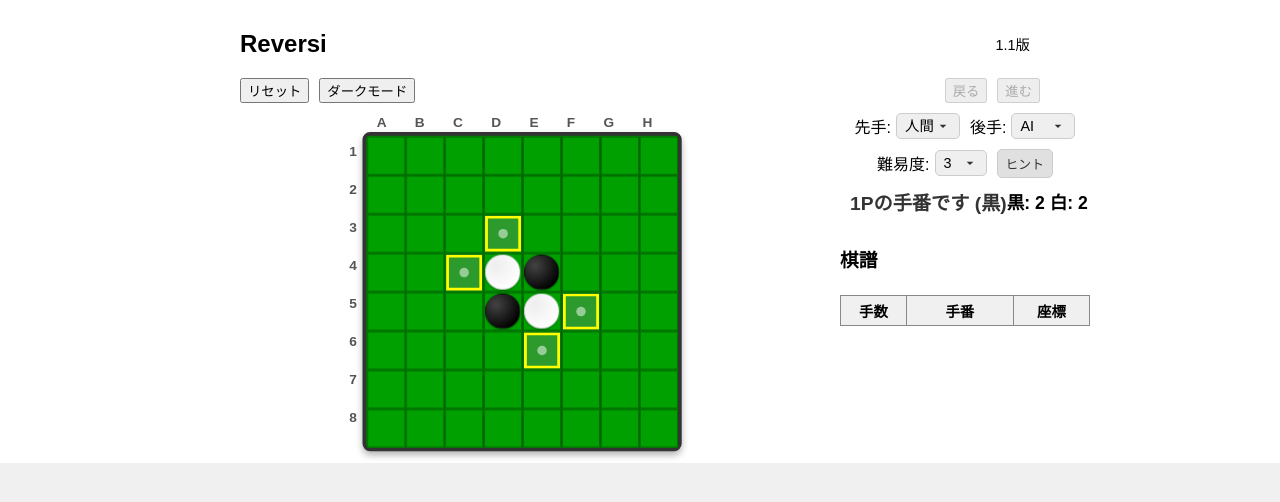
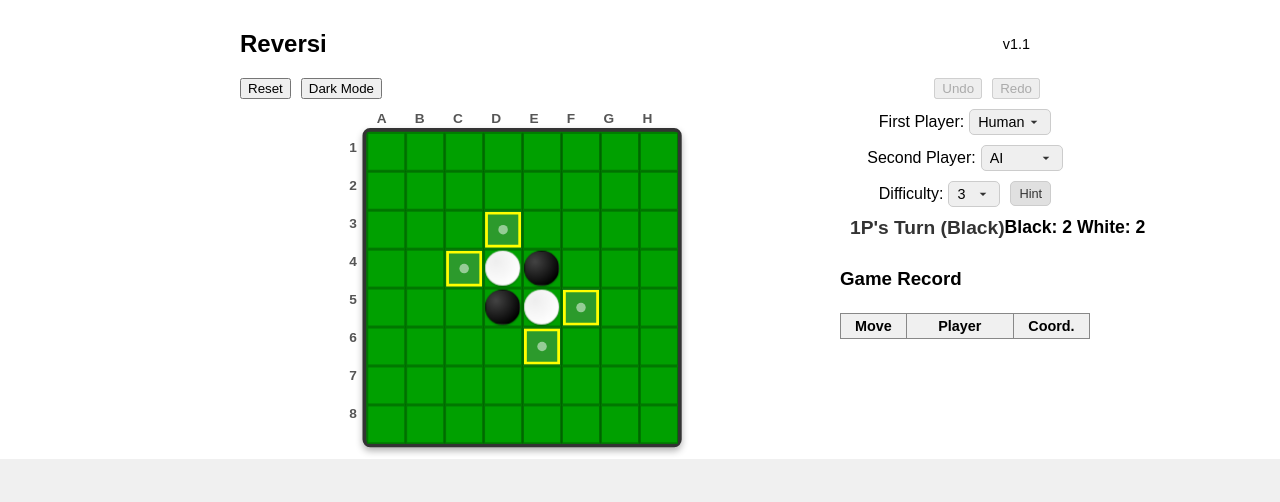
Before and after one commit to takashiotakes/Reversi, a React (Vite) app: page / in a window 1280 px wide. Shown: the top 502 px of the page. Built offline with nearby package versions, Linux system fonts and the light colour scheme; the HTML template or start-up script is replaced by a standard one.

Commit message:
Translated from Japanese to English.

```diff
--- a/src/OthelloGame.tsx
+++ b/src/OthelloGame.tsx
@@ -292,10 +292,10 @@ export default function OthelloGame() {
       const finalWhiteCount = countStones("white");
 
       if (finalBlackCount > finalWhiteCount)
-        setGameResult("黒の勝ち"); // Black wins
+        setGameResult("Black wins"); // Black wins
       else if (finalWhiteCount > finalBlackCount)
-        setGameResult("白の勝ち"); // White wins
-      else setGameResult("引き分け"); // Draw
+        setGameResult("White wins"); // White wins
+      else setGameResult("Draw"); // Draw
       setIsProcessingAIMove(false); // Reset AI processing flag
       return; // Game ended, no further actions
     }
@@ -389,7 +389,7 @@ export default function OthelloGame() {
     aiDepth,
     nextPlayer,
     gameResult,
-    // isProcessingAIMove はここから削除
+    // isProcessingAIMove is removed from here
   ]);
 
   // Handles cell click (for human player)
@@ -557,7 +557,7 @@ export default function OthelloGame() {
     // Cannot show hint if no valid moves
     if (validMoves.length === 0) {
       // TODO: Replace with custom modal
-      alert("打てる手がありません。"); // No moves available
+      alert("No moves available."); // No moves available
       return;
     }
 
@@ -577,7 +577,7 @@ export default function OthelloGame() {
       // No automatic hiding
     } else {
       // TODO: Replace with custom modal
-      alert("最善手を計算できませんでした。"); // Could not calculate optimal move
+      alert("Could not calculate optimal move."); // Could not calculate optimal move
     }
   }, [
     board,
@@ -606,7 +606,7 @@ export default function OthelloGame() {
         symbol = playerWhoMoved === "black" ? "●" : "◯"; // Filled circle for black in light mode
       }
 
-      let playerText = `${symbol} ${playerWhoMoved === "black" ? "黒" : "白"}`; // Black / White
+      let playerText = `${symbol} ${playerWhoMoved === "black" ? "Black" : "White"}`; // Black / White
       let coordinateText = "-";
 
       if (moveRecord.movePos) {
@@ -640,16 +640,16 @@ export default function OthelloGame() {
   // Message indicating whose turn it is
   const turnMessage = (() => {
     if (gameResult) return ""; // Do not display message if game has ended
-    const playerColor = currentPlayer === "black" ? "黒" : "白"; // Black / White
+    const playerColor = currentPlayer === "black" ? "Black" : "White"; // Black / White
 
     if (currentPlayer === "black") {
       return `${
         firstPlayerType === "human" ? "1P" : "AI"
-      }の手番です (${playerColor})`; // 1P's turn (Black) / AI's turn (Black)
+      }'s Turn (${playerColor})`; // 1P's turn (Black) / AI's turn (Black)
     } else {
       return `${
         secondPlayerType === "human" ? "2P" : "AI"
-      }の手番です (${playerColor})`; // 2P's turn (White) / AI's turn (White)
+      }'s Turn (${playerColor})`; // 2P's turn (White) / AI's turn (White)
     }
   })();
 
@@ -657,7 +657,7 @@ export default function OthelloGame() {
     <div className={`othello ${darkMode ? "dark" : "light"}`}>
       <div style={{ display: 'flex', justifyContent: 'flex-start', alignItems: 'center', width: '100%', maxWidth: '800px' }}>
         <h2>Reversi</h2>
-        <span style={{ fontSize: '0.9em', marginLeft: 'auto', marginRight: '10px' }}>1.1版</span> {/* 版数表示の変更 */}
+        <span style={{ fontSize: '0.9em', marginLeft: 'auto', marginRight: '10px' }}>v1.1</span> {/* Version display change */}
       </div>
 
       {/* Container for control buttons and mode settings */}
@@ -683,13 +683,13 @@ export default function OthelloGame() {
               setIsProcessingAIMove(false); // Reset AI processing flag on reset
             }}
           >
-            リセット
+            Reset
           </button>
           <button
             onClick={() => setDarkMode(!darkMode)}
             className="dark-mode-button"
           >
-            {darkMode ? "ライトモード" : "ダークモード"}{" "}
+            {darkMode ? "Light Mode" : "Dark Mode"}{" "}
             {/* Light mode / Dark mode */}
           </button>
         </div>
@@ -700,13 +700,13 @@ export default function OthelloGame() {
             disabled={currentMove <= 0 || isProcessingAIMove} // Disable if at initial board or AI is processing
             onClick={handleUndo}
           >
-            戻る {/* Back */}
+            Undo {/* Back */}
           </button>
           <button
             disabled={currentMove >= history.length - 1 || isProcessingAIMove} // Disable if at end of history or AI is processing
             onClick={handleRedo}
           >
-            進む {/* Forward */}
+            Redo {/* Forward */}
           </button>
         </div>
       </div>
@@ -752,8 +752,7 @@ export default function OthelloGame() {
                     const isHint =
                       showHint &&
                       hintMove &&
-                      hintMove[0] === x &&
-                      hintMove[1] === y;
+                      hintMove[0] === x && hintMove[1] === y;
 
                     return (
                       <div
@@ -790,33 +789,33 @@ export default function OthelloGame() {
           {/* Mode selection, AI difficulty, Hint button */}
           <div className="game-settings">
             <div className="player-select-group">
-              先手: {/* First player */}
+              First Player: {/* First player */}
               <select
                 value={firstPlayerType}
                 onChange={(e) =>
                   setFirstPlayerType(e.target.value as "human" | "ai")
                 }
               >
-                <option value="human">人間</option> {/* Human */}
+                <option value="human">Human</option> {/* Human */}
                 <option value="ai">AI</option>
               </select>
             </div>
             <div className="player-select-group">
-              後手: {/* Second player */}
+              Second Player: {/* Second player */}
               <select
                 value={secondPlayerType}
                 onChange={(e) =>
                   setSecondPlayerType(e.target.value as "human" | "ai")
                 }
               >
-                <option value="human">人間</option> {/* Human */}
+                <option value="human">Human</option> {/* Human */}
                 <option value="ai">AI</option>
               </select>
             </div>
             {/* Display difficulty only if AI is involved in any mode */}
             {(firstPlayerType === "ai" || secondPlayerType === "ai") && (
               <div className="difficulty-select-group">
-                難易度: {/* Difficulty */}
+                Difficulty: {/* Difficulty */}
                 <select
                   value={aiDepth}
                   onChange={(e) => setAiDepth(Number(e.target.value))}
@@ -837,23 +836,23 @@ export default function OthelloGame() {
               } // Disable if not human player's turn, AI processing, or game ended
               className="hint-button"
             >
-              ヒント {/* Hint */}
+              Hint {/* Hint */}
             </button>
           </div>
           {/* Stone count display and turn message */}
           <div className="status-display">
             <div className="turn-message">{turnMessage}</div>
             <div className="stone-counts">
-              黒: {blackCount} 白: {whiteCount}{" "}
+              Black: {blackCount} White: {whiteCount}{" "}
               {/* Black: [count] White: [count] */}
             </div>
           </div>
           <audio ref={audioRef} src={flipSoundSrc} /> {/* Sound effect */}
           {/* Kifu title and game result */}
-          <h3>棋譜</h3> {/* Kifu */}
+          <h3>Game Record</h3> {/* Kifu */}
           {gameResult && (
             <div className="game-result">
-              結果: {gameResult} (白{whiteCount} : 黒{blackCount}){" "}
+              Result: {gameResult} (White {whiteCount} : Black {blackCount}){" "}
               {/* Result: [result] (White [count] : Black [count]) */}
             </div>
           )}
@@ -862,9 +861,9 @@ export default function OthelloGame() {
             <table className="kifu-table">
               <thead>
                 <tr>
-                  <th>手数</th> {/* Move */}
-                  <th>手番</th> {/* Player */}
-                  <th>座標</th> {/* Coordinate */}
+                  <th>Move</th> {/* Move */}
+                  <th>Player</th> {/* Player */}
+                  <th>Coord.</th> {/* Coordinate */}
                 </tr>
               </thead>
               <tbody>
```
